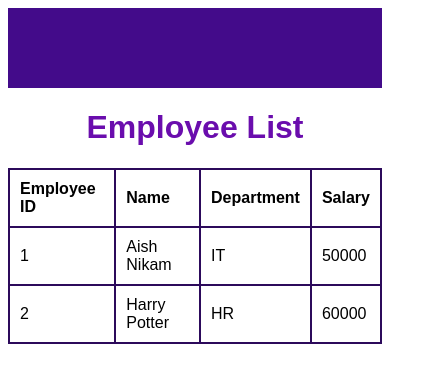
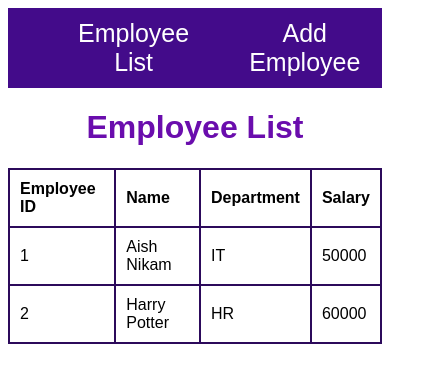
Before and after one commit to nikamaish/Task_React, a React (Create React App) app: page / in a window 390 px wide. Shown: the top 382 px of the page, 432 px wide, since content can reach past the window. Built offline with nearby package versions, Linux system fonts and the light colour scheme; a web font is replaced by a local one.

Commit message:
:iphone: styling the form

```diff
--- a/package.json
+++ b/package.json
@@ -8,6 +8,7 @@
     "@testing-library/user-event": "^13.5.0",
     "react": "^18.3.1",
     "react-dom": "^18.3.1",
+    "react-icons": "^5.2.1",
     "react-router-dom": "^6.23.1",
     "react-scripts": "5.0.1",
     "web-vitals": "^2.1.4"
--- a/src/components/navbar/Navbar.css
+++ b/src/components/navbar/Navbar.css
@@ -54,41 +54,3 @@
   border-bottom: 4px solid #fff;
   transition: all 0.2s ease-out;
 }
-
-@media screen and (max-width: 960px) {
-  .navbar-container {
-    padding: 0 30px;
-  }
-
-  .nav-menu {
-    display: flex;
-    flex-direction: column;
-    width: 100%;
-    position: absolute;
-    top: 80px;
-    left: -100%;
-    opacity: 1;
-    transition: all 0.5s ease;
-  }
-
-  .nav-menu.active {
-    background: #333;
-    left: 0;
-    opacity: 1;
-    transition: all 0.5s ease;
-    z-index: 1;
-  }
-
-  .nav-links {
-    text-align: center;
-    padding: 2rem;
-    width: 100%;
-    display: table;
-  }
-
-  .nav-links:hover {
-    background-color: #fff;
-    color: #333;
-    border-radius: 0;
-  }
-}
--- a/src/components/navbar/Navbar.jsx
+++ b/src/components/navbar/Navbar.jsx
@@ -1,19 +1,27 @@
-import React from 'react';
+import React, { useState } from 'react';
 import { Link } from 'react-router-dom';
 import './Navbar.css';
 
 const Navbar = () => {
+  const [click, setClick] = useState(false);
+
+  const handleClick = () => setClick(!click);
+  const closeMobileMenu = () => setClick(false);
+
   return (
     <nav className="navbar">
       <div className="navbar-container">
-        <ul className="nav-menu">
+        <div className="menu-icon" onClick={handleClick}>
+          <i className={click ? 'fas fa-times' : 'fas fa-bars'} />
+        </div>
+        <ul className={click ? 'nav-menu active' : 'nav-menu'}>
           <li className="nav-item">
-            <Link to="/" className="nav-links">
+            <Link to="/" className="nav-links" onClick={closeMobileMenu}>
               Employee List
             </Link>
           </li>
           <li className="nav-item">
-            <Link to="/add" className="nav-links">
+            <Link to="/add" className="nav-links" onClick={closeMobileMenu}>
               Add Employee
             </Link>
           </li>
```
Also changed, not shown: 1 other file (tests, documents, lock files or other folders).
